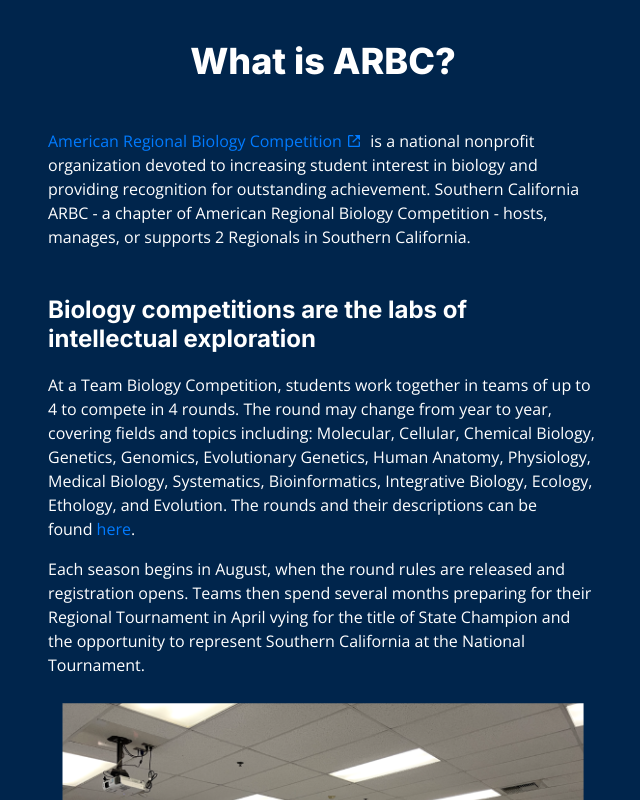
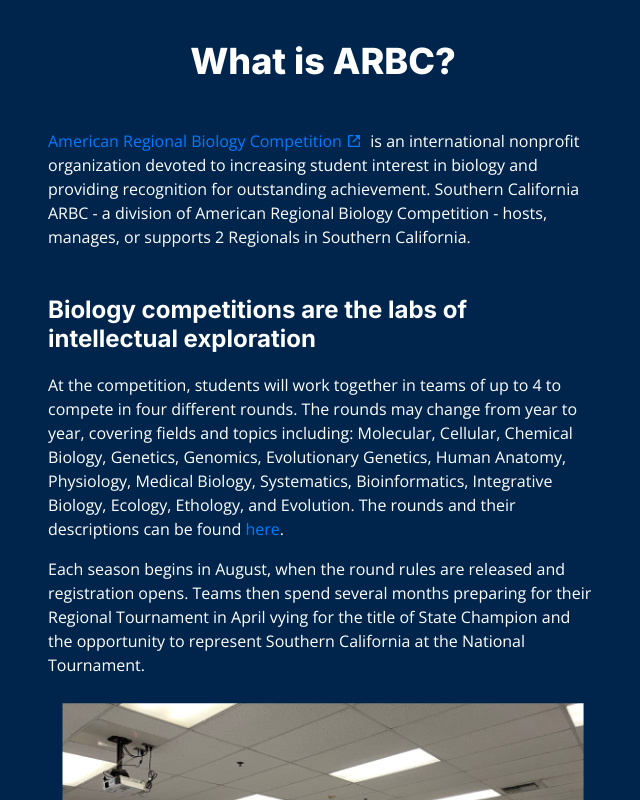
Before and after one commit to LOHS-ACSL-CLUB/arbc-website-frontend, a React (Vite) app: page / in a window 1280 px wide. Shown: the part 1900-2700 px from the top of the page, without its empty margins (317-957 px from the left). Built offline with nearby package versions, Linux system fonts and the light colour scheme.

Commit message:
fixed texts

```diff
--- a/src/components/CompetitionPage/IntroductionSection.tsx
+++ b/src/components/CompetitionPage/IntroductionSection.tsx
@@ -6,10 +6,18 @@
             <div className="content">
                 <h2>The Competition</h2>
                 <p>
-                    The American Regional Biology Competition is a national
-                    biology competition that tests students on their knowledge
-                    in cell structure, interactions between organisms,
-                    homeostasis, genetics, and evolution.
+                    The American Regional Biology Competition (ARBC) is a
+                    competition oriented towards furthering interest in the
+                    biological sciences amongst high school students. The ARBC
+                    provides resources and opportunities for students to take
+                    their interest in biology far beyond the limits of their
+                    classroom settings and pursue topics which they are
+                    interested in. Students will have the opportunity to compete
+                    as a team, and as such are encouraged to develop
+                    interpersonal cooperation skills and to collaborate
+                    effectively. The competition will contain both individual
+                    and team segments, both of which will require thorough prior
+                    knowledge and problem solving skills.
                 </p>
             </div>
         </div>
--- a/src/components/CompetitionPage/RoundsSection.tsx
+++ b/src/components/CompetitionPage/RoundsSection.tsx
@@ -40,7 +40,7 @@
                         all, cheating is not allowed and any interpretation of
                         the rules that would accommodate cheating is considered
                         an academic honesty violation. Students/Teams who are
-                        found to be in violation of ARBC's rules and/or
+                        found to be in violation of ARBC’s rules and/or
                         disruptive to the spirit or the orderly function of the
                         competition will have their scores disqualified and be
                         asked to leave the venue. Teams will consist of 4 or
@@ -55,7 +55,7 @@
                     <div className="round">
                         <h2>Individual Round (20%)</h2>
                         <p>
-                            <b>Time:</b> 60 minutes
+                            <b>Time:</b> 50 minutes
                         </p>
                         <p>
                             <b>Task:</b> You will be given 40 multiple-choice
@@ -110,11 +110,16 @@
                         </p>
                         <p>
                             <b>Task:</b> Answer 15 multiple true-false questions
-                            given to your team in order of increasing difficulty{" "}
+                            given to your team in order of increasing difficulty
                         </p>
                         <p>
-                            <b>Description:</b> You will be given 50
-                            multiple-choice questions to answer individually.
+                            <b>Description:</b> As a team students are given an
+                            IBO theoretical style MTF question with 4-5 parts.
+                            Upon completion, students are to turn in that
+                            question and get the next one. Each question will
+                            use steep MTF grading (e.g. 1.0/0.6/0.2/0/0) and
+                            teams cannot see the next question until completing
+                            the one.
                         </p>
                     </div>
                 </div>
--- a/src/components/ErrorPage/index.scss
+++ b/src/components/ErrorPage/index.scss
@@ -4,4 +4,6 @@
     align-items: center;
     flex-direction: column;
     flex-grow: 1;
+    background-color: var(--bg-color1);
+    color: var(--text-color1);
 }
--- a/src/components/MainPage/DetailsSection.tsx
+++ b/src/components/MainPage/DetailsSection.tsx
@@ -20,12 +20,12 @@
                             American Regional Biology Competition&nbsp;
                             <BiLinkExternal />
                         </Link>
-                        &nbsp; is a national nonprofit organization devoted to
-                        increasing student interest in biology and providing
-                        recognition for outstanding achievement. Southern
-                        California ARBC - a chapter of American Regional Biology
-                        Competition - hosts, manages, or supports 2 Regionals in
-                        Southern California.
+                        &nbsp; is an international nonprofit organization
+                        devoted to increasing student interest in biology and
+                        providing recognition for outstanding achievement.
+                        Southern California ARBC - a division of American
+                        Regional Biology Competition - hosts, manages, or
+                        supports 2 Regionals in Southern California.
                     </p>
                 </div>
                 <div className="row">
@@ -35,15 +35,16 @@
                             exploration
                         </h2>
                         <p>
-                            At a Team Biology Competition, students work
-                            together in teams of up to 4 to compete in 4 rounds.
-                            The round may change from year to year, covering
-                            fields and topics including: Molecular, Cellular,
-                            Chemical Biology, Genetics, Genomics, Evolutionary
-                            Genetics, Human Anatomy, Physiology, Medical
-                            Biology, Systematics, Bioinformatics, Integrative
-                            Biology, Ecology, Ethology, and Evolution. The
-                            rounds and their descriptions can be found&nbsp;
+                            At the competition, students will work together in
+                            teams of up to 4 to compete in four different
+                            rounds. The rounds may change from year to year,
+                            covering fields and topics including: Molecular,
+                            Cellular, Chemical Biology, Genetics, Genomics,
+                            Evolutionary Genetics, Human Anatomy, Physiology,
+                            Medical Biology, Systematics, Bioinformatics,
+                            Integrative Biology, Ecology, Ethology, and
+                            Evolution. The rounds and their descriptions can be
+                            found{" "}
                             <Link
                                 to="https://biologycompetition.org/assets/files/ARBC%20Official%20Rulebook.pdf"
                                 target="_blank"
--- a/src/components/MainPage/NewsSection.tsx
+++ b/src/components/MainPage/NewsSection.tsx
@@ -17,10 +17,11 @@
                     >
                         here
                     </a>
+                    .
                     <br />
                     American Regional Biology Competition requests that all
                     president and chapter leaders download their own copies and
-                    explain them to the participants The 2023 SoCal
+                    explain them to the participants The 2023 SoCal.
                 </p>
                 <p>Events and schedule will be available soon.</p>
             </>
--- a/src/components/MainPage/SponsorsSection.tsx
+++ b/src/components/MainPage/SponsorsSection.tsx
@@ -14,7 +14,7 @@
                 <p>
                     The American Regional Biology Bowl is proudly partnered with{" "}
                     <b>
-                        Art of Problem Solving, Biolympiads, Baology Prem and
+                        Art of Problem Solving, Biolympiads, Baology Prep and
                         Wolfram!
                     </b>
                 </p>
--- a/src/components/SignUpSection.scss
+++ b/src/components/SignUpSection.scss
@@ -12,9 +12,9 @@
     .texts {
         display: flex;
         flex-direction: column;
-        align-items: center;
         justify-content: center;
         padding: 0 20px;
+        max-width: 480px;
 
         h2 {
             margin-bottom: 0;
--- a/src/components/SignUpSection.tsx
+++ b/src/components/SignUpSection.tsx
@@ -8,7 +8,7 @@
                 <h2>Ready to sign up?</h2>
                 <p>
                     Fill out the registration form to save your spot at the
-                    southern California Competition
+                    southern California Competition!
                 </p>
             </div>
 
```
Also changed, not shown: src/components/ChaptersPage/ChaptersDescriptionSection.tsx (+8 -8 lines).
